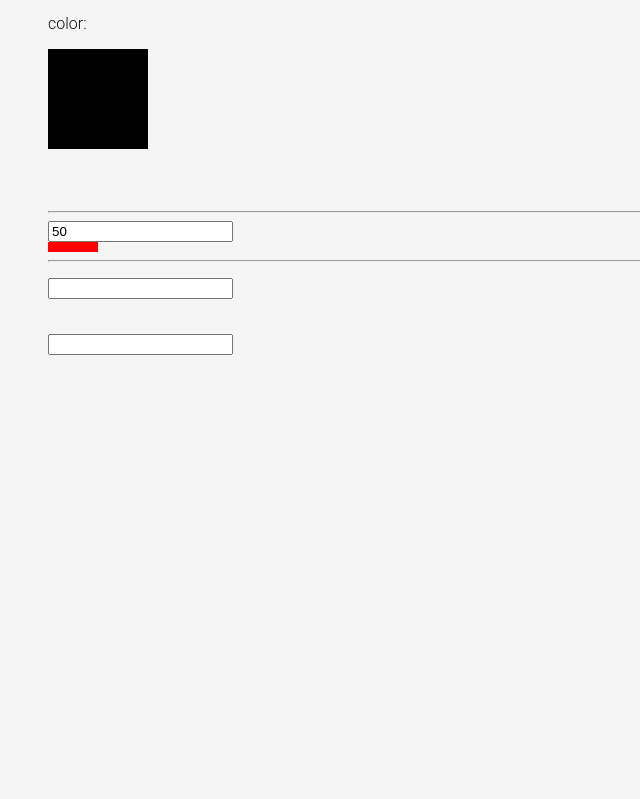
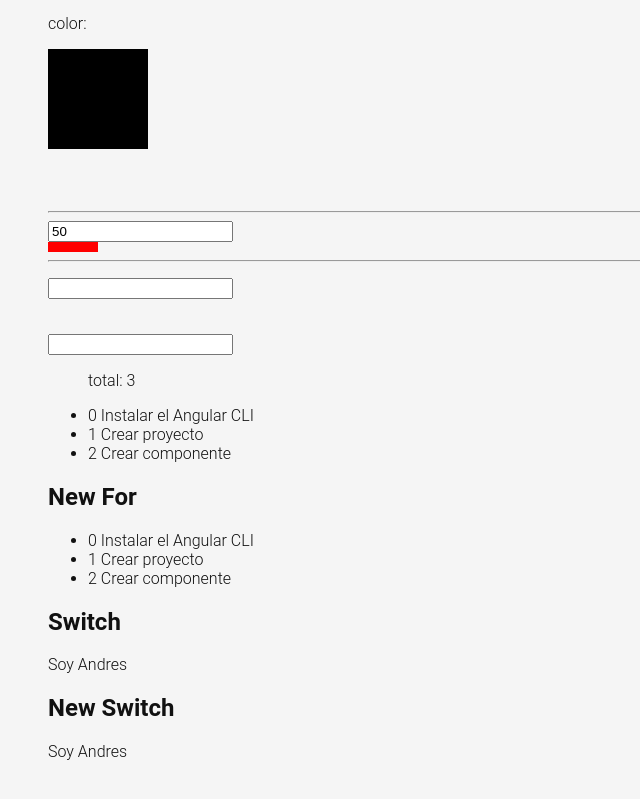
Before and after one commit to camilopulgarin/todo-app-angular, an Angular app: page /labs in a window 1280 px wide. Shown: the part 1055-1854 px from the top of the page, without its empty margins (0-640 px from the left). Before the commit the page ends 1474 px from the top, so only its background shows below. Built offline with nearby package versions, Linux system fonts and the light colour scheme.

Commit message:
feat: migración de sintaxis ngFor, ngSwitch

```diff
--- a/src/app/pages/labs/labs.component.html
+++ b/src/app/pages/labs/labs.component.html
@@ -74,4 +74,45 @@
   <p>
     <input type="text">
   </p>
+
+  <ul>
+    <p>total: {{ tasks().length}}</p>
+    <li *ngFor="let task of tasks(); index as i">
+      {{ i }} {{ task }}
+    </li>
+  </ul>
+
+  <h2>New For</h2>
+  <ul>
+    @for(task of tasks(); track task; let i = $index){
+      <li>{{ i }} {{ task }}</li>
+
+    } @empty {
+      <li>No hay tareas</li>
+    }
+  </ul>
+
+  <h2>Switch</h2>
+  <div [ngSwitch]="person().name">
+    <p *ngSwitchCase="'Andres'">Soy Andres</p>
+    <p *ngSwitchCase="'Nicolas'">Soy Nicolas</p>
+    <p *ngSwitchCase="'Ana'">Soy Ana</p>
+    <p *ngSwitchDefault>yo no soy nadie</p>
+
+  </div>
+  <h2>New Switch</h2>
+  @switch(person().name){
+    @case('Andres'){
+      <p>Soy Andres</p>
+    }
+    @case('Nicolas'){
+      <p>Soy Nicolas</p>
+    }
+    @case('Ana'){
+      <p>Soy Ana</p>
+    }
+    @default{
+      <p>yo no soy nadie</p>
+    }
+  }
 </div>
```
